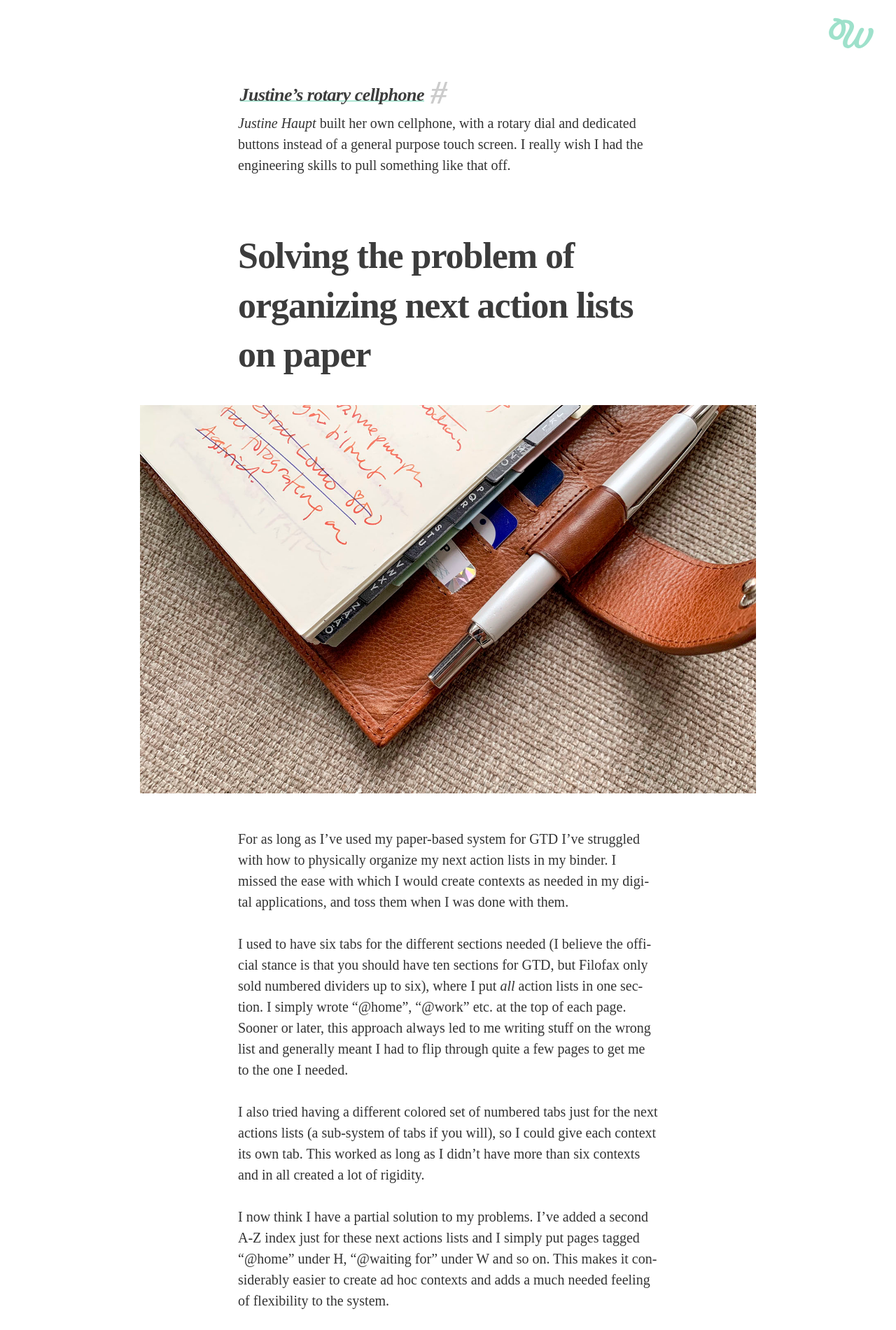
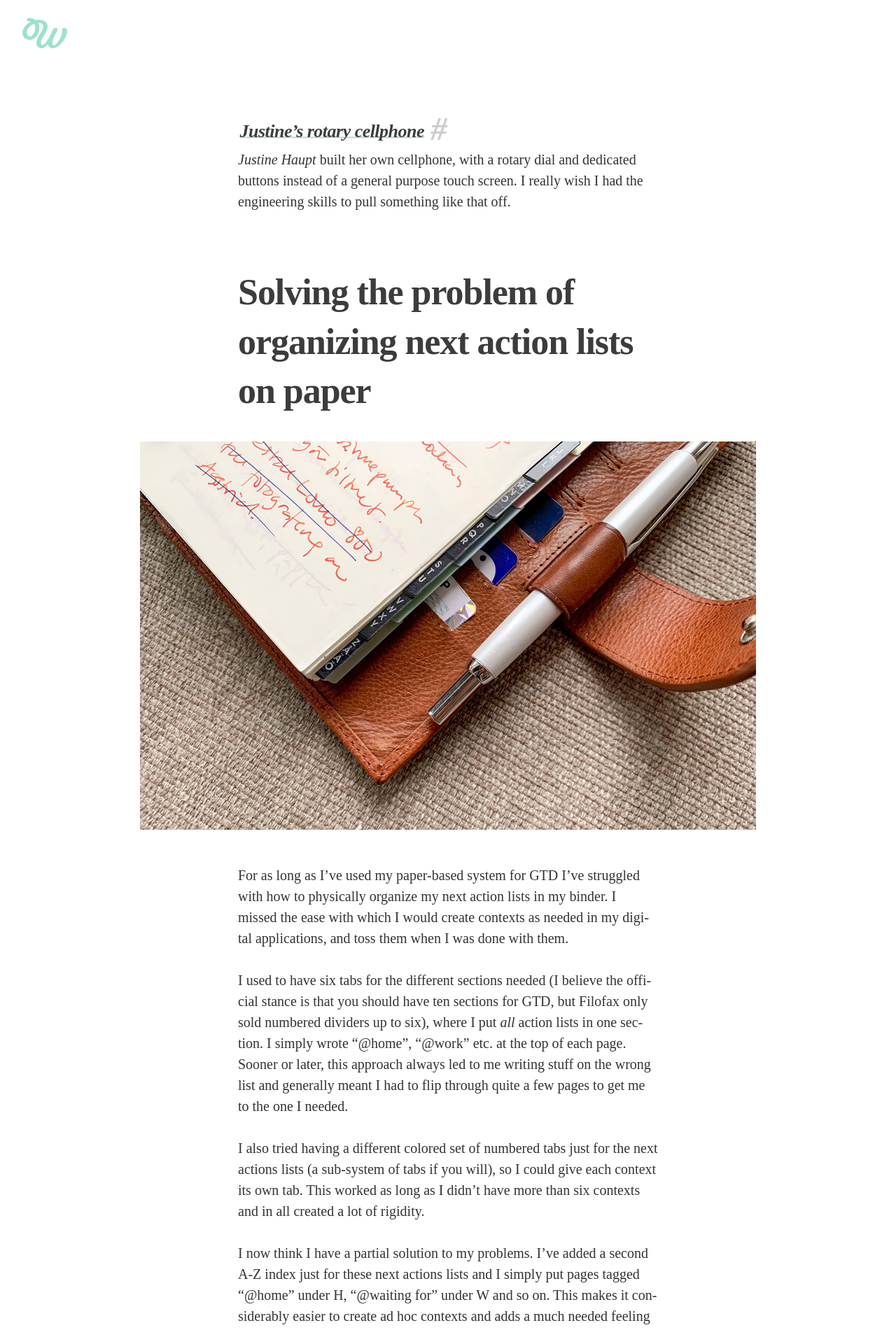
Before and after one commit to hertze/hertze.github.io, a Jekyll site: the page built from index.html, in a window 1280 px wide. Shown: the top 1901 px of the page at 70% size. Built offline with Jekyll 4.4.1, drawn with Linux system fonts in a browser that asks for light colours; some web fonts are replaced; the list of posts is cut into pages by our own code.

Commit message:
Update main.scss

```diff
--- a/assets/main.scss
+++ b/assets/main.scss
@@ -13,6 +13,8 @@
 	background-color: $background-color;
 	color: $textcolor;
 	margin: 1em;
+	display: flex;
+	flex-direction: column;
 }
 
 header {
@@ -24,6 +26,7 @@
 
 main {
 	width: 100%;
+	flex: 1;
 }
 
 header a {
@@ -31,7 +34,7 @@
 	display: inline-block;
 	position: fixed;
 	top: 1rem;
-	right: 2rem;
+	left: 2rem;
 	width: 4rem;
 	height: 4rem;
 	background-repeat: no-repeat;
@@ -67,6 +70,7 @@
 	color: $lighttext;
 	max-width: $footerwidth;
 	margin: 0 auto;
+	flex-shrink: 0;
 }
 
 article {
@@ -88,7 +92,7 @@
 footer {
 	@include font($metafont, 400, normal, 0.9em, 1.875em);
 	@include hyphernation(auto);
-	margin: 3.75em auto;
+	margin: 3.75em auto 1.75em auto;
 	max-width: $footerwidth;
 }
 
```
